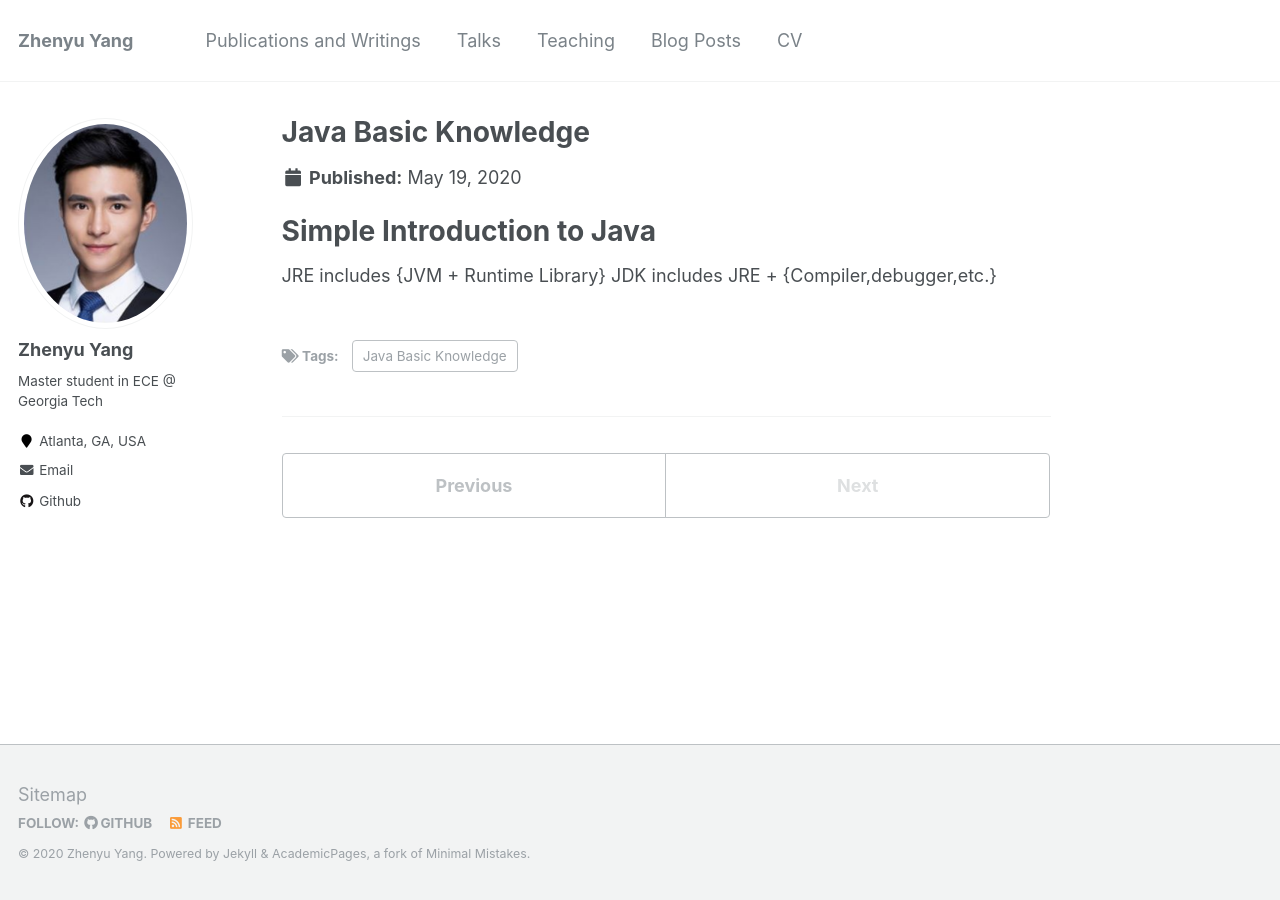
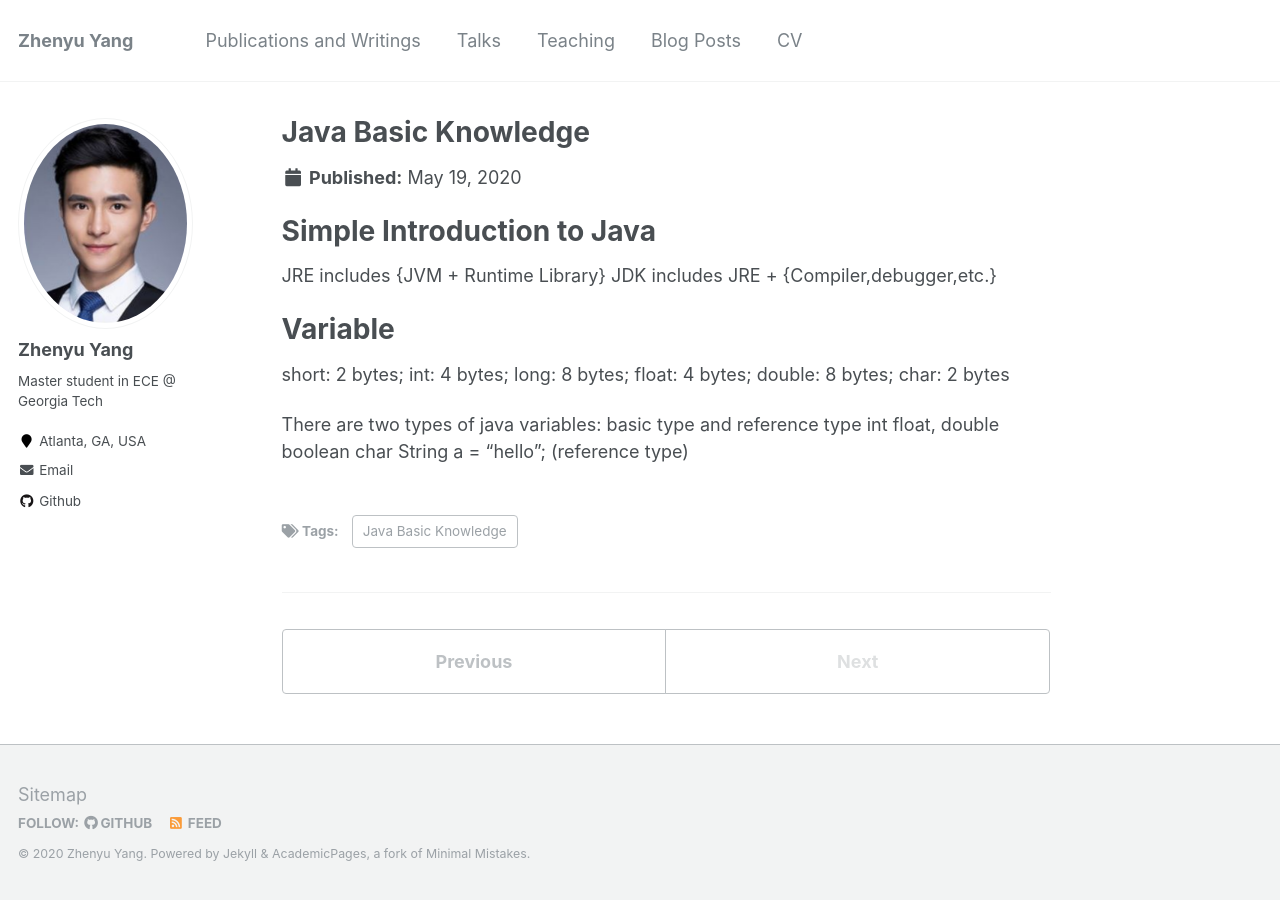
Before and after one commit to azpeteryang/azpeteryang.github.io, a Jekyll site: the page built from _posts/2020-05-21-blog-post-1.md, in a window 1280 px wide. Built offline with Jekyll 4.4.1, drawn with Linux system fonts in a browser that asks for light colours.

Commit message:
Update 2020-05-21-blog-post-1.md

```diff
--- a/_posts/2020-05-21-blog-post-1.md
+++ b/_posts/2020-05-21-blog-post-1.md
@@ -10,3 +10,19 @@ tags:
 
 JRE includes {JVM + Runtime Library}
 JDK includes JRE + {Compiler,debugger,etc.}
+
+
+# Variable
+short: 2 bytes;
+int: 4 bytes;
+long: 8 bytes;
+float: 4 bytes;
+double: 8 bytes;
+char: 2 bytes
+
+There are two types of java variables: basic type and reference type
+int
+float, double
+boolean
+char
+String a = "hello"; (reference type)
```
